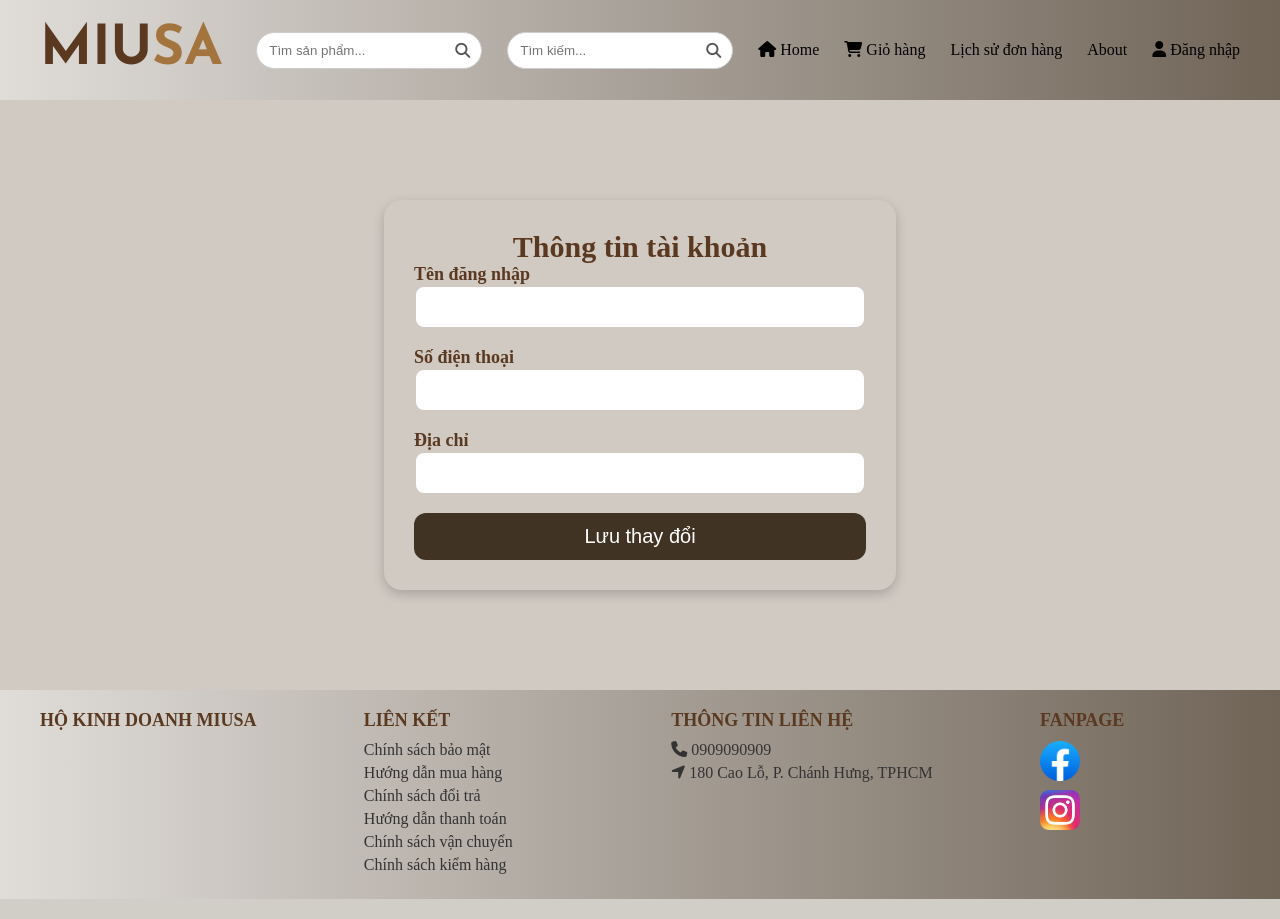
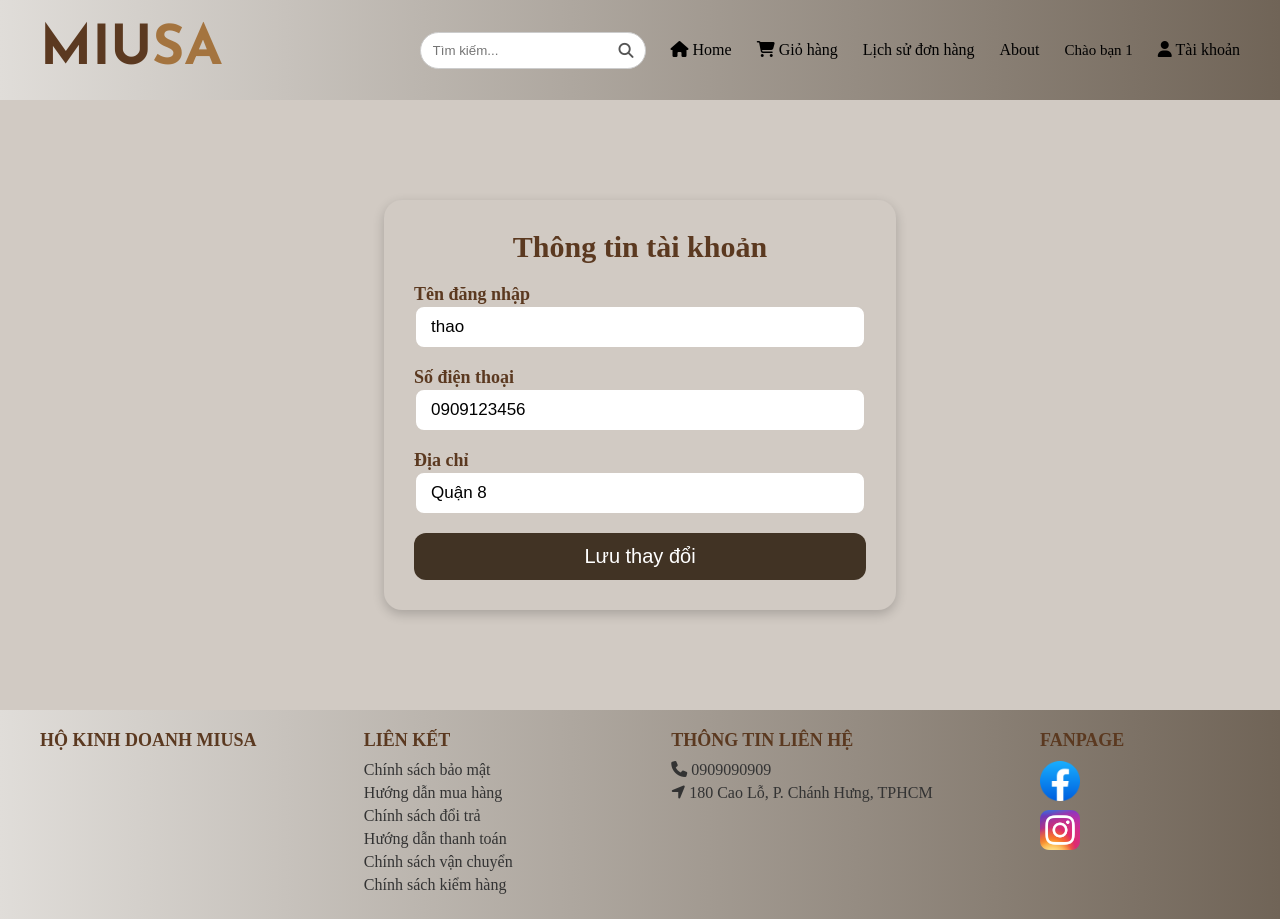
Before and after one commit to xuntaho/Nhom-17---Xay-dung-ung-dung-web-ban-quan-ao, a PHP site: page /capnhatthongtin.php in a window 1280 px wide. Run offline with PHP 8.4, Linux system fonts and the light colour scheme; the visitor is signed in with stand-in values (Sample User, id 1); data comes from the database, SQL or seed files in the repository.

Commit message:
Cap nhat thong tin back end

```diff
--- a/MNM/view/capnhatthongtin.php
+++ b/MNM/view/capnhatthongtin.php
@@ -1,3 +1,34 @@
+<?php
+session_start();
+include "../config/database.php";
+if (!isset($_SESSION['id_nguoi_dung'])) {
+    header("Location: dangnhap.php");
+    exit;
+}
+
+$id = $_SESSION['id_nguoi_dung'];
+$sql = "SELECT * FROM nguoi_dung WHERE id_nguoi_dung = $id";
+$user = mysqli_fetch_assoc(mysqli_query($conn, $sql));
+
+$thongbao = "";
+if (isset($_POST['btn_update'])) {
+
+    $ten_dang_nhap = $_POST['ten_dang_nhap'];
+    $so_dt  = $_POST['so_dien_thoai'];
+    $dia_chi = $_POST['dia_chi'];
+
+    $update = "UPDATE nguoi_dung SET
+                ten_dang_nhap = '$ten_dang_nhap',
+                so_dien_thoai = '$so_dt',
+                dia_chi = '$dia_chi'
+               WHERE id_nguoi_dung = $id";
+
+    mysqli_query($conn, $update);
+    $_SESSION['ten_dang_nhap'] = $ten_dang_nhap;
+    $thongbao = "Cập nhật thông tin thành công!";
+    $user = mysqli_fetch_assoc(mysqli_query($conn, $sql));
+}
+?>
 <!DOCTYPE html>
 <html lang="vi">
 <head>
@@ -13,44 +44,36 @@
 .container {
     width: 40%;
     background: #d1cac3;
-    margin:100px auto;
+    margin:100px auto 100px;
     padding: 30px;
     border-radius: 18px;
     box-shadow: 0 4px 12px rgba(0,0,0,0.2);
     font-family: 'Istok Web';
 }
+
 .container h1 {
     text-align: center;
     color: #5b3920;
+    margin-bottom: 20px;
 }
-.input-box { margin-bottom: 18px; }
+
+.input-box {
+    margin-bottom: 18px;
+}
+
 .input-box label {
     display: block;
     font-size: 18px;
     font-weight: bold;
     color: #5b3920;
 }
+
 .input-box input {
     width: 100%;
     padding: 10px 15px;
     border-radius: 10px;
     border: 2px solid #d1cac3;
     font-size: 17px;
-}
-
-.error {
-    color: #b00020;
-    font-size: 14px;
-    margin-top: 5px;
-}
-
-.input-box input.error-input {
-    border: 2px solid #b00020;
-    background-color: #fff5f5;
-}
-.input-box input.success-input {
-    border: 2px solid #2e7d32;
-    background-color: #f1fff3;
 }
 
 .btn-save {
@@ -63,58 +86,71 @@
     font-size: 20px;
     cursor: pointer;
 }
+.btn-save:hover {
+    background:#7b573b;
+}
+
+.thongbao {
+    text-align:center;
+    color: green;
+    font-size: 18px;
+    margin-bottom: 15px;
+}
 </style>
 </head>
+<body class="body">
 
-<body class="body">
 <header class="header">
     <div class="logo">MIU<span>SA</span></div>
     <nav class="menu">
-        <div class="search-box">
-            <input type="text" class="search" placeholder="Tìm sản phẩm...">
-            <i class="fa fa-search search-icon"></i>
-        </div>
         <?php include "timkiem.php"; ?>
         <a href="index.php"><i class="fa fa-home"></i> Home</a>
         <a href="giohang.php"><i class="fa-solid fa-cart-shopping"></i> Giỏ hàng</a>
         <a href="lichsudonhang.php">Lịch sử đơn hàng</a>
         <a href="about.php">About</a>
-        <a href="dangnhap.php"><i class="fa-solid fa-user"></i> Đăng nhập</a>
+        <?php if (!isset($_SESSION["id_nguoi_dung"])) { ?>
+            <a href="dangnhap.php"><i class="fa-solid fa-user"></i> Đăng nhập</a>
+        <?php } else { ?>
+            <span style="color:black;font-size:15px;">
+                Chào bạn <?php echo $_SESSION["ten_dang_nhap"]; ?>
+            </span>
+            <a href="thongtintaikhoan.php"><i class="fa-solid fa-user"></i> Tài khoản</a>
+        <?php } ?>
     </nav>
 </header>
 <div class="container">
+
     <h1>Thông tin tài khoản</h1>
 
-    <form id="updateForm">
+    <?php if ($thongbao != "") echo "<p class='thongbao'>$thongbao</p>"; ?>
+
+    <form method="post">
 
         <div class="input-box">
             <label>Tên đăng nhập</label>
-            <input type="text" id="username">
-            <p class="error" id="err-username"></p>
+            <input type="text" name="ten_dang_nhap" value="<?= $user['ten_dang_nhap']; ?>" required>
         </div>
 
         <div class="input-box">
             <label>Số điện thoại</label>
-            <input type="text" id="phone">
-            <p class="error" id="err-phone"></p>
+            <input type="text" name="so_dien_thoai" value="<?= $user['so_dien_thoai']; ?>">
         </div>
 
         <div class="input-box">
             <label>Địa chỉ</label>
-            <input type="text" id="address">
-            <p class="error" id="err-address"></p>
+            <input type="text" name="dia_chi" value="<?= $user['dia_chi']; ?>">
         </div>
 
-        <button type="submit" class="btn-save">Lưu thay đổi</button>
+        <button class="btn-save" name="btn_update">Lưu thay đổi</button>
     </form>
+
 </div>
 <footer class="footer">
     <ul class="info">
-      <h4>HỘ KINH DOANH MIUSA </h4>
+      <h4 style="font-weight: bold;">HỘ KINH DOANH MIUSA </h4>
     </ul>
-
     <ul class="info">
-      <h4>LIÊN KẾT</h4>
+      <h4 style="font-weight: bold;">LIÊN KẾT</h4>
       <li>Chính sách bảo mật</li>
       <li>Hướng dẫn mua hàng</li>
       <li>Chính sách đổi trả</li>
@@ -122,72 +158,17 @@
       <li>Chính sách vận chuyển</li>
       <li>Chính sách kiểm hàng</li>
     </ul>
-
     <ul class="info">
-      <h4>THÔNG TIN LIÊN HỆ</h4>
+      <h4 style="font-weight: bold;">THÔNG TIN LIÊN HỆ</h4>
       <li><i class="fa fa-phone"></i> 0909090909</li>
       <li><i class="fa fa-location-arrow"></i> 180 Cao Lỗ, P. Chánh Hưng, TPHCM</li>
     </ul>
-
     <ul class="info">
-      <h4>FANPAGE</h4>
+      <h4 style="font-weight: bold;">FANPAGE</h4>
       <li><img src="../images/fb.png" class="anh"></li>
       <li><img src="../images/instagram.png" class="anh"></li>
     </ul>
 </footer>
-<script>
-document.getElementById("updateForm").addEventListener("submit", function (e) {
-    e.preventDefault();
-
-    const username = document.getElementById("username");
-    const phone    = document.getElementById("phone");
-    const address  = document.getElementById("address");
-
-    const errUser  = document.getElementById("err-username");
-    const errPhone = document.getElementById("err-phone");
-    const errAddr  = document.getElementById("err-address");
-
-    const regexPhone = /^[0-9]{10,11}$/;
-
-    // reset
-    [username, phone, address].forEach(i =>
-        i.classList.remove("error-input", "success-input")
-    );
-    errUser.innerText = "";
-    errPhone.innerText = "";
-    errAddr.innerText = "";
-
-    let valid = true;
-
-    if (username.value.trim() === "") {
-        errUser.innerText = "Tên đăng nhập không được để trống";
-        username.classList.add("error-input");
-        valid = false;
-    } else {
-        username.classList.add("success-input");
-    }
-
-    if (!regexPhone.test(phone.value.trim())) {
-        errPhone.innerText = "Số điện thoại phải gồm 10–11 số";
-        phone.classList.add("error-input");
-        valid = false;
-    } else {
-        phone.classList.add("success-input");
-    }
-
-    if (address.value.trim() === "") {
-        errAddr.innerText = "Vui lòng nhập địa chỉ";
-        address.classList.add("error-input");
-        valid = false;
-    } else {
-        address.classList.add("success-input");
-    }
-
-    if (valid) {
-        alert("Dữ liệu hợp lệ (frontend)");
-    }
-});
-</script>
 
 </body>
 </html>
```
